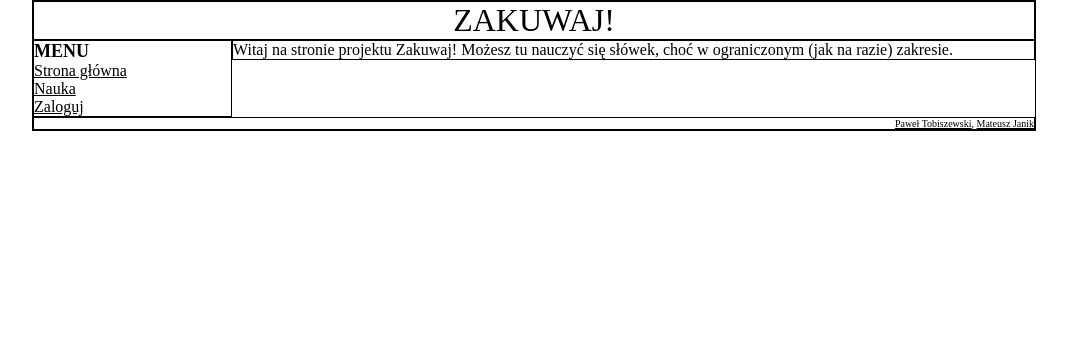
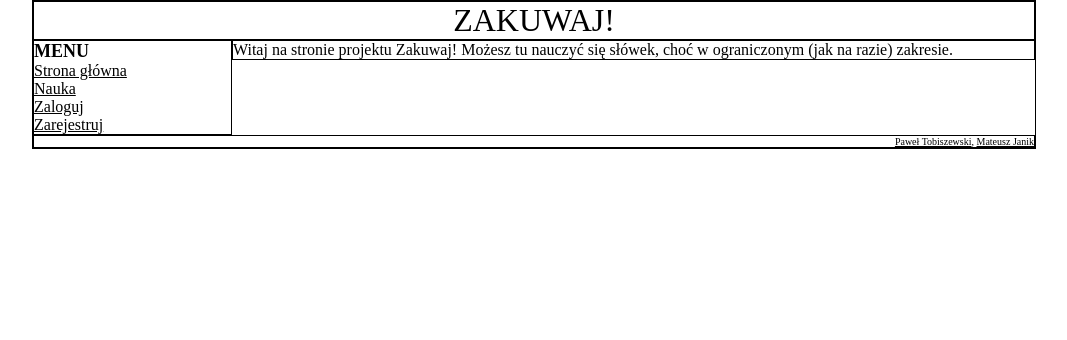
Before and after one commit to tobikster/Zakuwaj, a Django app: template templates/index.html in a window 1280 px wide. Shown: the top 340 px of the page, without its empty margins (106-1173 px from the left). Run offline with Django 3.2, Linux system fonts and the light colour scheme; the template is opened without the code that fills it, so the values that code supplies are empty; some libraries are stand-ins or nearby versions.

Commit message:
Poprawiona walidacja html5 xD

```diff
--- a/templates/index.html
+++ b/templates/index.html
@@ -29,11 +29,12 @@
 					{% else %}
 						<dd><a class="menu" href="{% url login %}">Zaloguj</a></dd>
 					{% endif %}
+						<dd><a class='menu' href="{% url registration_register %}">Zarejestruj</a></dd>
 					{% if perms.admin %}
 					<dt>ADMINISTRACJA</dt>
 					<dd><a href="/admin">Panel administracyjny</a></dd>
-					</dl>
 					{% endif %}
+				</dl>
 				{% endblock menu %}
 			</div>
 			<div id="content">
```
Also changed, not shown: 1 other file.
